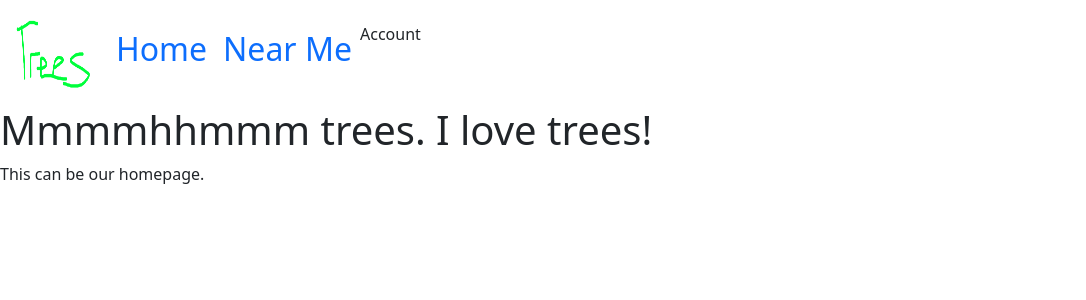
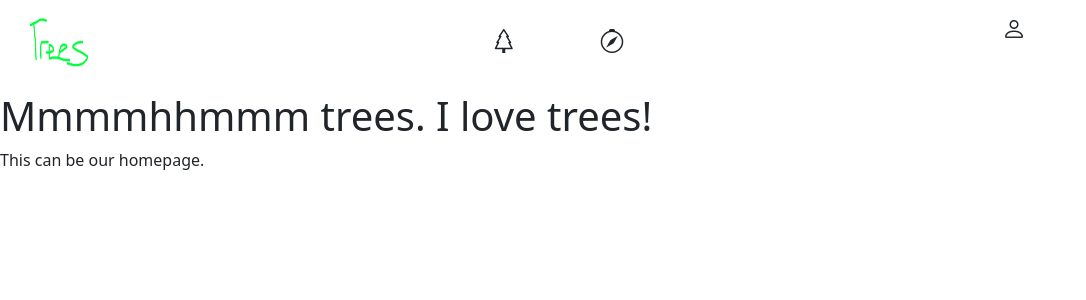
Before and after one commit to CodeFromEggly/Climb-Trees, a Flask app: page / in a window 1280 px wide. Shown: the top 300 px of the page, without its empty margins (0-1086 px from the left). Run offline with Flask 2, Linux system fonts and the light colour scheme; some libraries are stand-ins or nearby versions.

Commit message:
stuff what we did
sam fixed navbar and we did stuff

Co-Authored-By: sgsmi <109107613+sgsmi@users.noreply.github.com>
Co-Authored-By: Trueelement123 <73363837+Trueelement123@users.noreply.github.com>

```diff
--- a/app/app.py
+++ b/app/app.py
@@ -109,7 +109,7 @@ def login():
 
 
         # Remember which user has logged in
-        print(f"logigng in with ID: {all[0]['id']}")
+        print(f"logging in with ID: {all[0]['id']}")
         session["user_id"] = all[0]["id"]
 
         # Redirect user to home page
--- a/app/static/styles.css
+++ b/app/static/styles.css
@@ -10,13 +10,79 @@
     --clr: #222327;
 }
 
-#product-list {
-    display:none;
-}
-#products:hover ~ #product-list{
-    display:block;
+/* NAV */
+
+nav {
+    display: flex;
+    align-items: center;
+    justify-content: space-between;
+    padding-top: 0.5%;
+    padding-left: 10%;
+    padding-right: 10%;
 }
 
-#product-list:hover{
-    display:block;
+.tNavLink {
+    color: var(--on-background-high);
+    transition: 0.2s;
 }
+
+.tNavLink:hover {
+    color: var(--bright);
+}
+
+.tNavLink.disabled {
+    color: var(--on-background-med);
+}
+
+nav ul li {
+    list-style-type: none;
+    display: inline-block;
+    padding: 5px 40px;
+    text-align: center;
+}
+
+nav ul li a {
+    position: relative;
+    text-decoration: none;
+    display: flex;
+    justify-content: center;
+    align-items: center;
+    flex-direction: column;
+    width: 100%;
+    text-align: center;
+    transition: 0.2s;
+
+}
+
+nav ul li a .text {
+    position: absolute;
+    opacity: 0;
+    transition: 0.2s;
+}
+
+nav ul li:hover a .text {
+    opacity: 1;
+    transform: translateY(15px);
+}
+
+nav ul li a i {
+    position: relative;
+}
+
+nav ul li:hover a i {
+    transform: translateY(-15px) !important;
+}
+
+nav ul li .active {
+    color: var(--brand) !important;
+}
+
+
+#product-list li {
+    display: inline-block;
+    text-align: center;
+}
+
+i {
+    font-size: 24px;
+}
--- a/app/tables.SQL
+++ b/app/tables.SQL
@@ -11,3 +11,5 @@
 -- Add users:
 CREATE TABLE users (id INTEGER PRIMARY KEY AUTOINCREMENT NOT NULL, username TEXT NOT NULL, hash TEXT NOT NULL);
 CREATE UNIQUE INDEX username ON users (username);
+
+CREATE TABLE trees (id INTEGER PRIMARY KEY AUTOCREMENT NOT NULL, latitude TEXT NOT NULL, longitude TEXT NOT NULL, w3w TEXT NOT NULL, grade INTEGER NOT NULL DEFAULT 404)
--- a/app/templates/layout.html
+++ b/app/templates/layout.html
@@ -17,6 +17,7 @@
 </head>
 
 <body class="bgMain">
+    <!--
         <nav class="navbar sticky-top navbar-expand-lg">
             <div class="container-fluid">
                 <a class="navbar-brand" href="/"><img src="/static/tree-logo.png" alt="TreeHub" width="80" height="80"></a>
@@ -32,7 +33,7 @@
                             <a class="nav-link" href="/location"><h2>Near Me</h2></a>
                         </li>
                         <li class="nav-item">
-                            <!-- An item that says 'Account' which, when hovered over, displays a pop-down with options either for sign in/create account, and sign out/account settings-->
+                            <!- An item that says 'Account' which, when hovered over, displays a pop-down with options either for sign in/create account, and sign out/account settings ->
                             <a id="products">Account</a>
                             <ul id="product-list">
                                 {% if session['user_id'] %}
@@ -48,6 +49,37 @@
                 </div>
             </div>
         </nav>
+    -->
+        <a href="/"><img class="logoImg" src="/static/tree-logo.png" alt="TreeHub" height="70" width="90" style="position: absolute; padding-left: 2%; padding-top: 1%;"></a>
+        <nav>
+            <ul class="tNavList">
+                <li>
+                </li>
+            </ul>
+            <ul class="tNavList">
+                <li class="tNavItem">
+                    <a class="tNavLink" href="/"><i class="bi bi-tree"></i><h4 class="text">Home</h4></a>
+                </li>
+                <li class="tNavItem">
+                    <a class="tNavLink" href="/location"><i class="bi bi-compass"></i><h4 class="text">Near Me</h4></a>
+                </li>
+            </ul>
+            <ul>
+                <li class="tNavItem">
+                    <!-- An item that says 'Account' which, when hovered over, displays a pop-down with options either for sign in/create account, and sign out/account settings-->
+                    <a id="products" class="tNavLink"><i class="bi bi-person"></i></a>
+                    <ul>
+                        {% if session['user_id'] %}
+                        <li><a href="/logout"><h6 class="text">Logout</h6></a></li>
+                        <li><a href="/accountSettings"><h6 class="text">Account Settings</h6></a></li>
+                        {% else %}
+                        <li><a href="/login"><h6 class="text">Login</h6></a></li>
+                        <li><a href="/register"><h6 class="text">Register</h6></a></li>
+                        {% endif %}
+                    </ul>
+                </li>
+            </ul>
+        </nav>
 
     {% block main %}{% endblock %}
     <script crossorigin="anonymous" src="https://cdn.jsdelivr.net/npm/bootstrap@5.1.3/dist/js/bootstrap.bundle.min.js" integrity="sha384-ka7Sk0Gln4gmtz2MlQnikT1wXgYsOg+OMhuP+IlRH9sENBO0LRn5q+8nbTov4+1p"></script>
@@ -57,5 +89,4 @@
     <script type="module" src="https://unpkg.com/ionicons@5.5.2/dist/ionicons/ionicons.esm.js"></script>
     <script nomodule src="https://unpkg.com/ionicons@5.5.2/dist/ionicons/ionicons.js"></script>
 
-
 </body>
--- /dev/null
+++ b/w3w.txt
@@ -0,0 +1 @@
+CFPG62UI
```
Also changed, not shown: app/templates/location.html (+6 -32 lines), app/treeHub.db, 2 other files.
